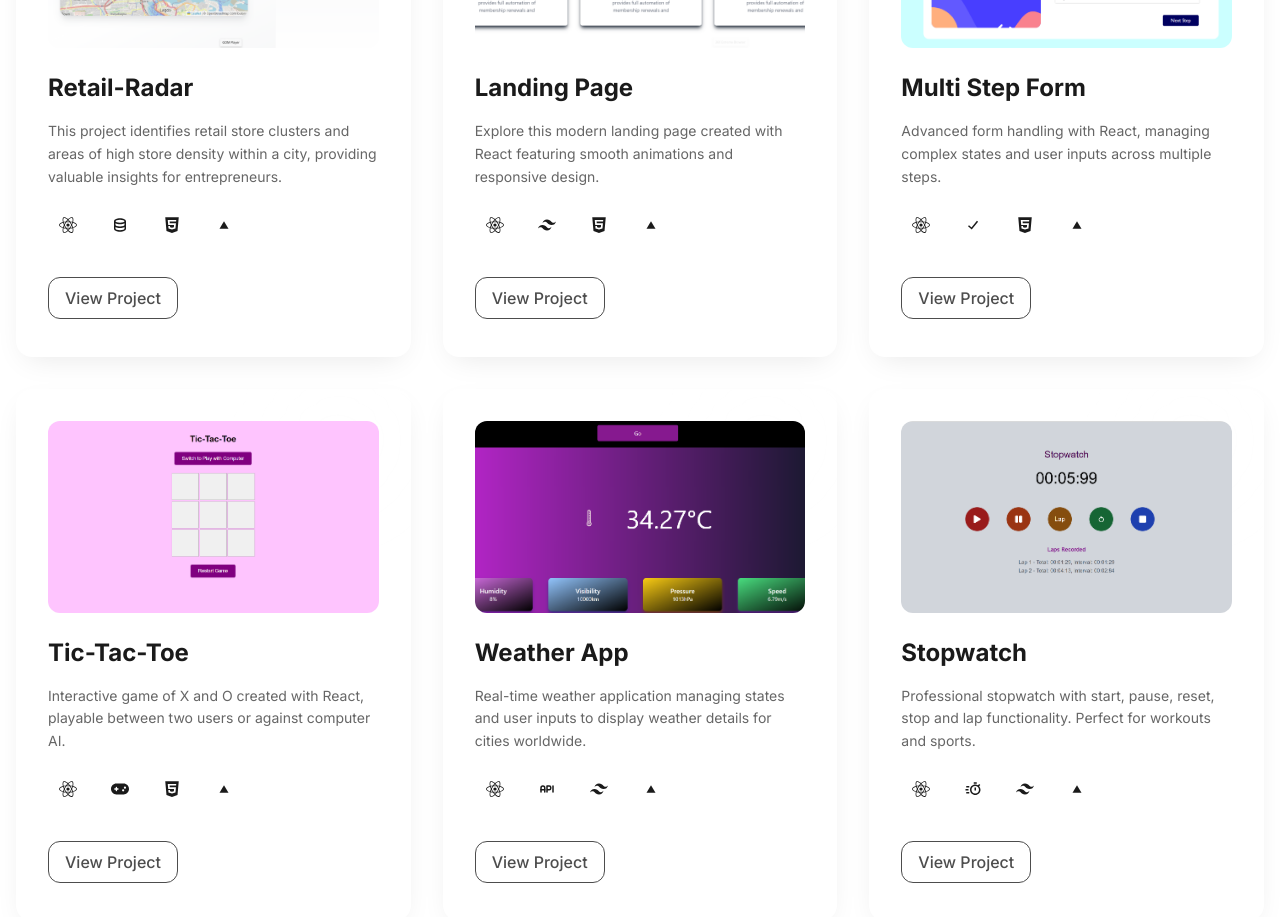
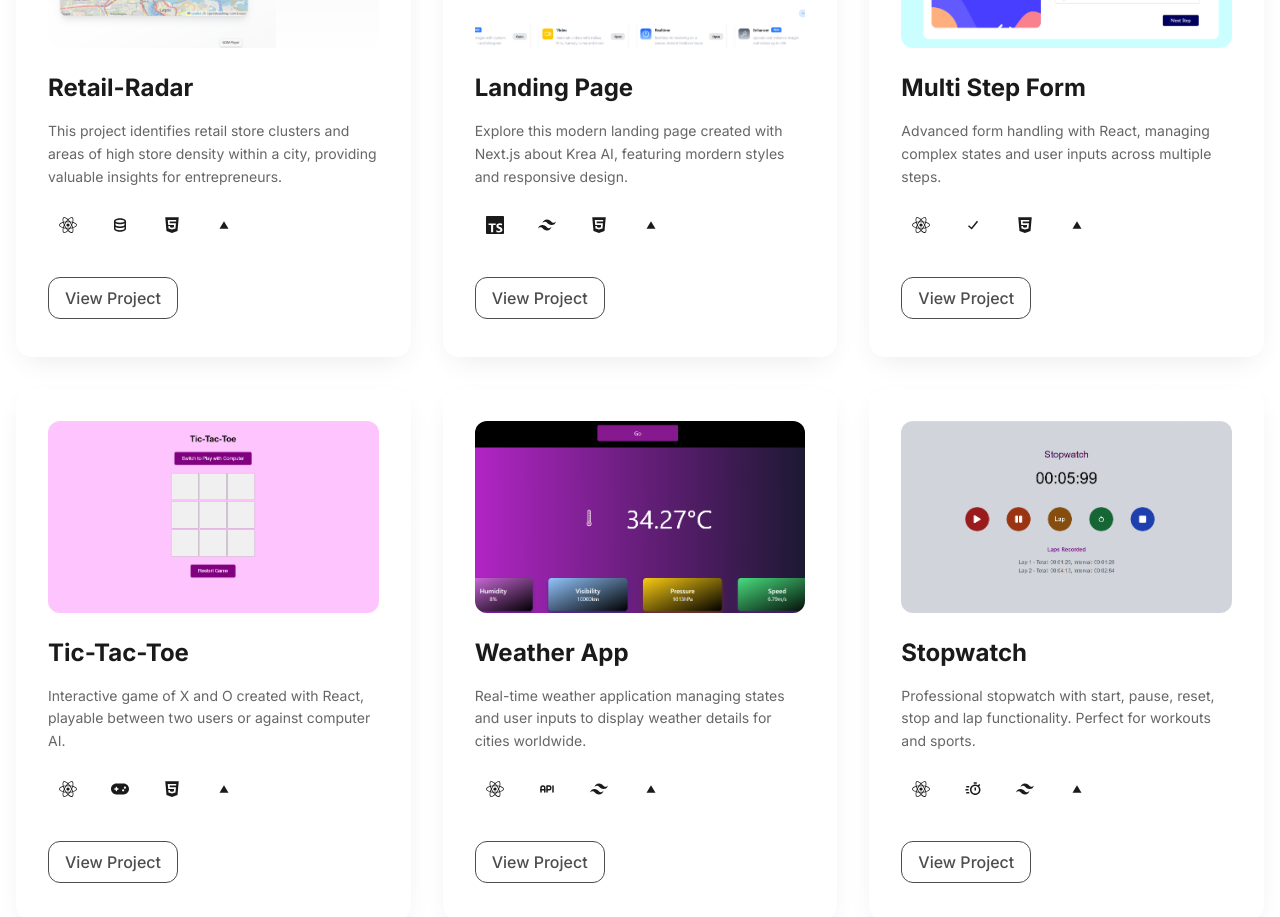
Before and after one commit to Dayveesptf/daviesportfolio, a React (Vite) app: page /projects in a window 1280 px wide. Shown: the part 1420-2337 px from the top of the page. Built offline with nearby package versions, Linux system fonts and the light colour scheme; the HTML template or start-up script is replaced by a standard one.

Commit message:
Projects updated

```diff
--- a/src/projects.jsx
+++ b/src/projects.jsx
@@ -11,8 +11,8 @@ import stopwatch from './assets/stopwatch.png'
 import todoList from './assets/list.png'
 import Navbar from './Navbar/Navbar'
 import Footer from './Footer/Footer'
-import { FaGamepad, FaHtml5, FaReact } from 'react-icons/fa6'
-import { SiTailwindcss } from 'react-icons/si'
+import { FaGamepad, FaHtml5, FaReact, } from 'react-icons/fa6'
+import { SiTailwindcss, SiTypescript } from 'react-icons/si'
 import { CgVercel } from 'react-icons/cg'
 import { AiFillApi } from 'react-icons/ai'
 import { BiData, BiTimer } from 'react-icons/bi'
@@ -84,10 +84,10 @@ const Projects = () => {
     {
       id: 5,
       title: "Landing Page",
-      description: "Explore this modern landing page created with React featuring smooth animations and responsive design.",
+      description: "Explore this modern landing page created with Next.js about Krea AI, featuring mordern styles and responsive design.",
       image: landingPage,
       link: "https://prodigy-wd-01-landingpage.vercel.app/",
-      tech: ["React", "Tailwind", "HTML", "Vercel"],
+      tech: ["Typescript", "Tailwind", "HTML", "Vercel"],
       featured: false,
       premium: false
     },
@@ -149,6 +149,7 @@ const Projects = () => {
       Game: <FaGamepad />,
       API: <TbApi />,
       Timer: <BiTimer />,
+      Typescript: <SiTypescript />
     };
 
     return (
```
Also changed, not shown: src/assets/landing-page.png.
